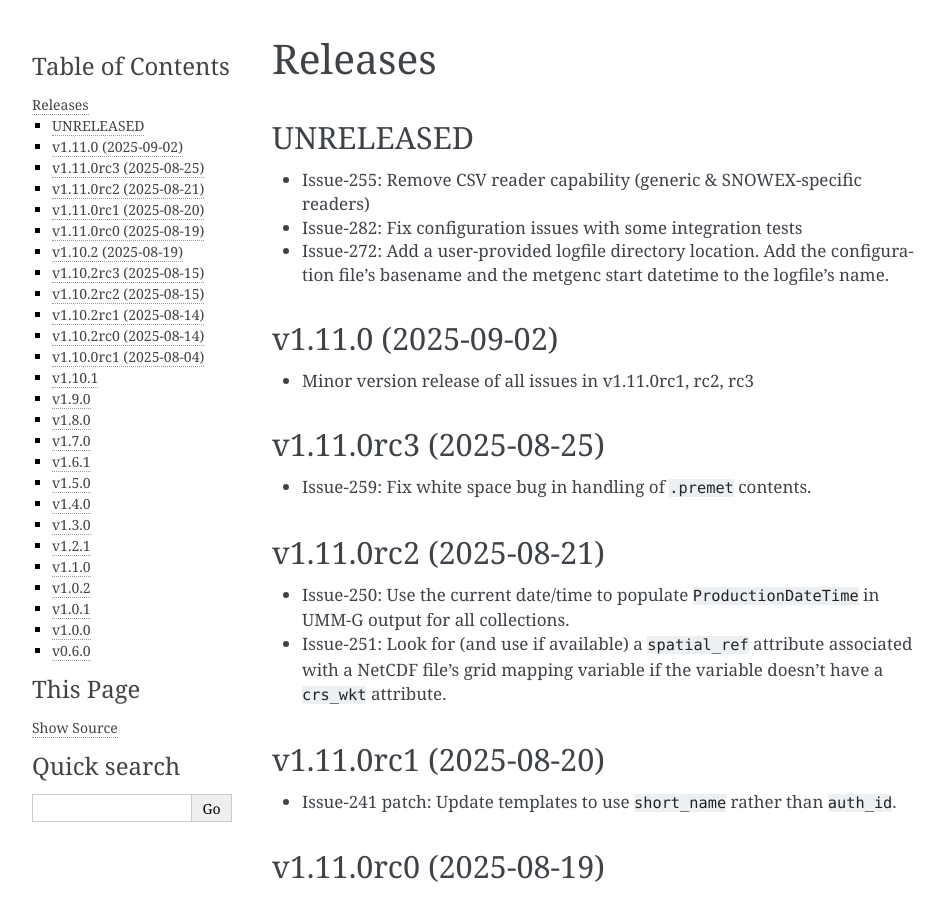
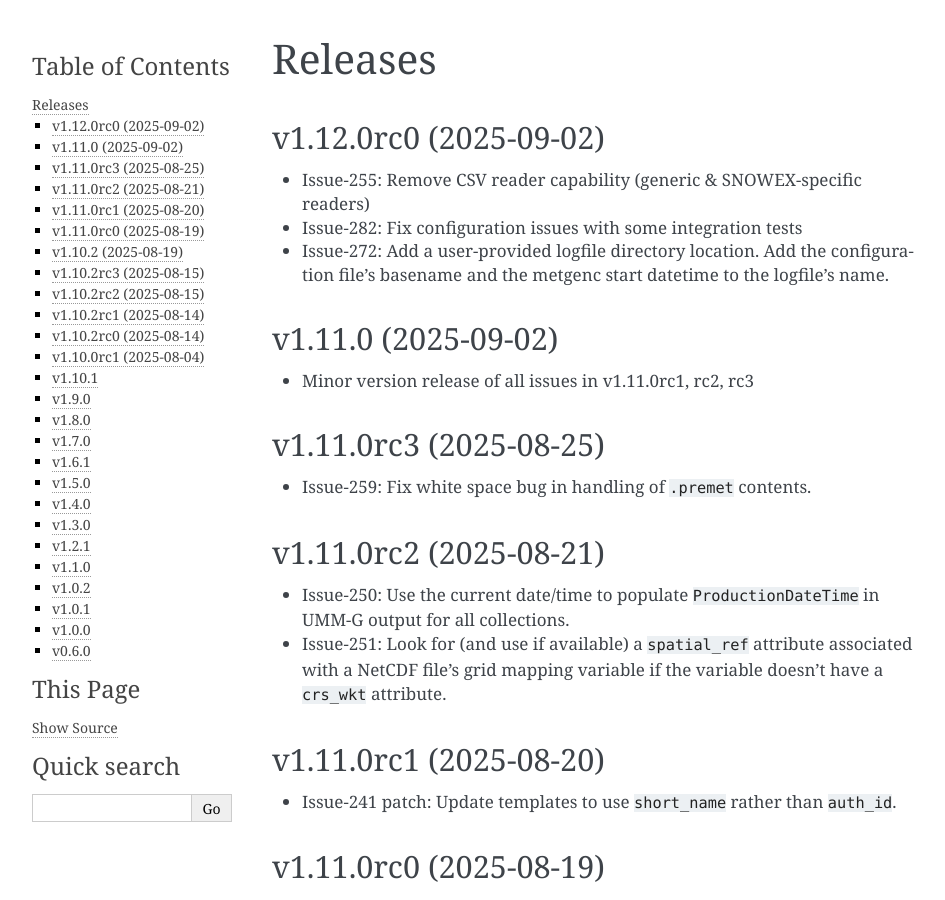
Before and after one commit to nsidc/granule-metgen, a Sphinx documentation site: the page built from docs/source/releases.rst, in a window 1280 px wide and 900 px high. Shown: the whole window, without its empty margins (148-1093 px from the left). Built offline with Sphinx 7.4.7, drawn with Linux system fonts in a browser that asks for light colours.

Commit message:
Bump version: 1.11.0 → 1.12.0rc0

```diff
--- a/CHANGELOG.md
+++ b/CHANGELOG.md
@@ -1,4 +1,4 @@
-## UNRELEASED
+## v1.12.0rc0 (2025-09-02)
 
 * Issue-255: Remove CSV reader capability (generic & SNOWEX-specific readers)
 * Issue-282: Fix configuration issues with some integration tests
--- a/docs/source/conf.py
+++ b/docs/source/conf.py
@@ -6,8 +6,8 @@
 project = "MetGenC"
 copyright = "2024, NSIDC"
 author = "National Snow and Ice Data Center"
-release = "v1.11.0"
-version = "v1.11.0"
+release = "v1.12.0rc0"
+version = "v1.12.0rc0"
 
 extensions = [
     "myst_parser",
--- a/pyproject.toml
+++ b/pyproject.toml
@@ -1,6 +1,6 @@
 [tool.poetry]
 name = "nsidc-metgenc"
-version = "1.11.0"
+version = "1.12.0rc0"
 description = "The nsidc-metgenc package enables data producers as well as Operations staff managing the data ingest workflow to create metadata files conforming to NASA's Common Metadata Repository UMM-G specification."
 authors = ["National Snow and Ice Data Center (NSIDC) <nsidc@nsidc.org>"]
 readme = "README.md"
@@ -53,7 +53,7 @@
 beautifulsoup4 = "^4.13.4"
 
 [tool.bumpversion]
-current_version = "1.11.0"
+current_version = "1.12.0rc0"
 parse = """(?x)
     (?P<major>0|[1-9]\\d*)\\.
     (?P<minor>0|[1-9]\\d*)\\.
```
Also changed, not shown: 1 other file.
